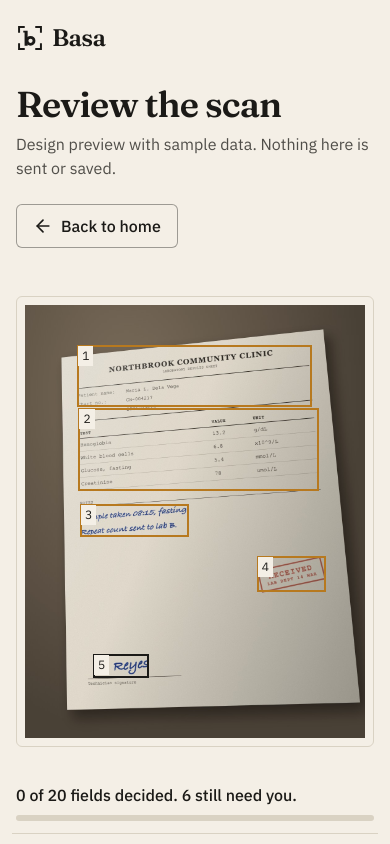
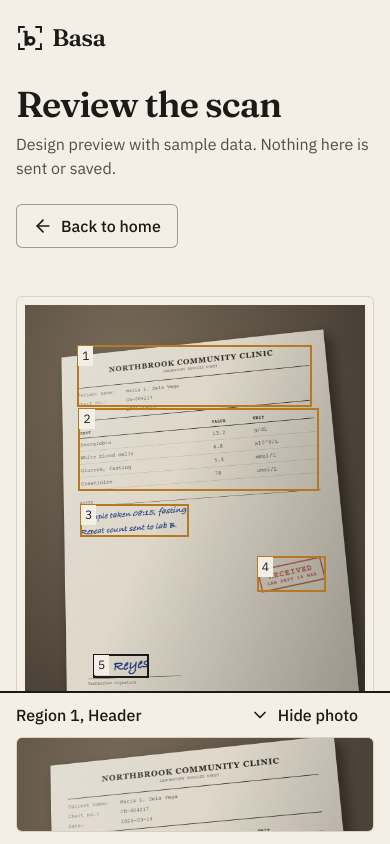
Before and after one commit to Tways-study/Basa, a Next.js app: page /review-preview in a window 390 px wide. Shown: the top 844 px of the page. Built offline with nearby package versions, Linux system fonts and the light colour scheme.

Commit message:
feat: keep the photo of the region being checked in view on the review screen
A bottom dock on phones and a sticky region crop on desktop follow the region
in view or holding focus, so checking a row no longer means scrolling back up.

Co-Authored-By: Claude Sonnet 5.5 <noreply@anthropic.com>

```diff
--- a/components/scan/review-workspace.tsx
+++ b/components/scan/review-workspace.tsx
@@ -10,7 +10,9 @@ import { FieldRow } from "@/components/scan/field-row";
 import { ReadAgain } from "@/components/scan/read-again";
 import { RecordPrint } from "@/components/scan/record-print";
 import { RecordSummary } from "@/components/scan/record-summary";
+import { DOCK_CLOSED_PAD, DOCK_OPEN_PAD, SourceDock, SourcePanel, useDockOpen } from "@/components/scan/source-dock";
 import { SourceCrop } from "@/components/scan/source-crop";
+import { regionDomId, useActiveRegion } from "@/components/scan/use-active-region";
 import { useImageSize } from "@/components/scan/use-image-size";
 import { Button } from "@/components/ui/button";
 import { type ReaderId, type ScanResult, ReviewsResponseSchema } from "@/lib/schemas";
@@ -203,16 +205,6 @@ export function ReviewWorkspace({
     }
   }
 
-  const marks: Mark[] = regions.map((r, i) => {
-    const mine = choices[r.id] ?? {};
-    // Green means the readers matched (and the person confirmed it). A flagged field the person settled
-    // is no longer amber, but it is not green either: the readers did not agree on it.
-    const flaggedOpen = r.fields.some((f) => f.status === "flagged" && !mine[f.key]);
-    const allAgreedAndConfirmed = r.fields.length > 0 && r.fields.every((f) => f.status === "agreed" && mine[f.key]);
-    const tone: Mark["tone"] = flaggedOpen ? "flag" : allAgreedAndConfirmed ? "verified" : "ink";
-    return { n: i + 1, box: r.bbox, tone, active: r.id === activeRegion };
-  });
-
   // Print only what is stored: every field decided, nothing changed since the last save.
   const canPrint = progress.complete && !dirty && (save.kind === "saved" || scan.status === "done");
   const confirmedOn = reviewedAt
@@ -224,6 +216,22 @@ export function ReviewWorkspace({
 
   const summary = canPrint ? buildSummary(numbered, choices) : [];
 
+  // The region being checked, for the pinned photo: follows scrolling and keyboard focus.
+  const { activeId, pin } = useActiveRegion(shown.map((x) => x.region.id));
+  const [dockOpen, setDockOpen] = useDockOpen();
+  const focused = shown.find((x) => x.region.id === activeId);
+  const dockRegion = focused ? { n: focused.n, kindLabel: KIND_LABEL[focused.region.kind], box: focused.region.bbox } : null;
+
+  const marks: Mark[] = regions.map((r, i) => {
+    const mine = choices[r.id] ?? {};
+    // Green means the readers matched (and the person confirmed it). A flagged field the person settled
+    // is no longer amber, but it is not green either: the readers did not agree on it.
+    const flaggedOpen = r.fields.some((f) => f.status === "flagged" && !mine[f.key]);
+    const allAgreedAndConfirmed = r.fields.length > 0 && r.fields.every((f) => f.status === "agreed" && mine[f.key]);
+    const tone: Mark["tone"] = flaggedOpen ? "flag" : allAgreedAndConfirmed ? "verified" : "ink";
+    return { n: i + 1, box: r.bbox, tone, active: r.id === activeRegion };
+  });
+
   const failedReadings = regions.reduce((sum, r) => sum + r.readings.filter((x) => x.error).length, 0);
 
   const pct = progress.total === 0 ? 0 : Math.round((progress.decided / progress.total) * 100);
@@ -234,15 +242,20 @@ export function ReviewWorkspace({
     <nav aria-label="Leave this scan" className="mb-6 print:hidden">
       <BackHome dirty={dirty && save.kind !== "saved"} />
     </nav>
-    <div className="grid items-start gap-6 lg:grid-cols-[minmax(0,2fr)_minmax(0,3fr)] print:hidden">
-      {photoUrl ? (
-        <ChartPhoto url={photoUrl} onError={onPhotoError ?? (() => {})} marks={marks} />
-      ) : (
-        <p className="rounded-md border bg-muted p-3 text-muted-foreground">The photo could not be loaded.</p>
-      )}
+    {/* On phones the pinned photo covers the bottom of the screen, so the page keeps room under its last control. */}
+    <div className={`grid items-start gap-6 lg:grid-cols-[minmax(0,2fr)_minmax(0,3fr)] lg:pb-0 print:hidden ${dockRegion ? (dockOpen ? DOCK_OPEN_PAD : DOCK_CLOSED_PAD) : ""}`}>
+      {/* One sticky stack on desktop: the whole photo, then the crop of the region being checked. */}
+      <div className="flex flex-col gap-4 lg:sticky lg:top-4 lg:max-h-[calc(100dvh-2rem)] lg:overflow-auto">
+        {photoUrl ? (
+          <ChartPhoto url={photoUrl} onError={onPhotoError ?? (() => {})} marks={marks} stickyOnDesktop={false} compact />
+        ) : (
+          <p className="rounded-md border bg-muted p-3 text-muted-foreground">The photo could not be loaded.</p>
+        )}
+        <SourcePanel region={dockRegion} url={photoUrl} size={size} />
+      </div>
 
       <div className="flex flex-col gap-6">
-        <div className="sticky top-0 z-10 -mx-1 flex flex-col gap-2 border-b bg-background px-1 py-3">
+        <div className="sticky top-0 z-10 -mx-1 flex flex-col gap-2 border-b bg-background px-1 py-2 lg:py-3">
           <p role="status" aria-live="polite" className="font-medium">
             {progress.decided} of {progress.total} fields decided
             {progress.flaggedLeft > 0 ? `. ${progress.flaggedLeft} still need you.` : "."}
@@ -291,6 +304,7 @@ export function ReviewWorkspace({
             size={size}
             choices={choices[region.id] ?? {}}
             onChoose={(key, choice) => choose(region.id, key, choice)}
+            onActivate={() => pin(region.id)}
           />
         ))}
 
@@ -367,6 +381,7 @@ export function ReviewWorkspace({
         </div>
       </div>
     </div>
+    <SourceDock region={dockRegion} url={photoUrl} size={size} open={dockOpen} onOpenChange={setDockOpen} />
     <RecordPrint sections={buildPrintable(numbered, choices)} scanId={scan.scanId} confirmedOn={confirmedOn} />
     </>
   );
@@ -379,6 +394,7 @@ function RegionReview({
   size,
   choices,
   onChoose,
+  onActivate,
 }: {
   region: Region;
   n: number;
@@ -386,13 +402,21 @@ function RegionReview({
   size: ReturnType<typeof useImageSize>;
   choices: Choices;
   onChoose: (key: string, choice: Choices[string]) => void;
+  /** Focus or a tap inside this region makes it the one the pinned photo shows. */
+  onActivate: () => void;
 }) {
   const headingId = `review-region-${region.id}`;
   const failed = region.readings.filter((r) => r.error);
   const failedReaders: ReaderId[] = failed.map((r) => r.model);
 
   return (
-    <section aria-labelledby={headingId} className="flex flex-col gap-3 border-t pt-4">
+    <section
+      id={regionDomId(region.id)}
+      aria-labelledby={headingId}
+      onFocusCapture={onActivate}
+      onPointerDownCapture={onActivate}
+      className="flex scroll-mt-24 flex-col gap-3 border-t pt-4"
+    >
       <h2 id={headingId} className="text-2xl font-semibold">
         {n}. {KIND_LABEL[region.kind]}
       </h2>
--- /dev/null
+++ b/components/scan/source-dock.tsx
@@ -0,0 +1,118 @@
+"use client";
+
+import { useSyncExternalStore } from "react";
+import { ChevronDown, ChevronUp } from "lucide-react";
+import { SourceCrop } from "@/components/scan/source-crop";
+import type { ImageSize } from "@/components/scan/use-image-size";
+import { Button } from "@/components/ui/button";
+import type { BBox } from "@/lib/schemas";
+
+export type DockRegion = { n: number; kindLabel: string; box: BBox };
+
+const STORAGE_KEY = "basa.source-dock.open";
+
+/** Dock height while open, so the page can keep its last controls clear of it. */
+export const DOCK_OPEN_PAD = "pb-[calc(35dvh+3.5rem)]";
+export const DOCK_CLOSED_PAD = "pb-20";
+
+// Set on every toggle, so the button still works when the browser refuses to store anything.
+let remembered: boolean | null = null;
+
+function readOpen(): boolean {
+  if (remembered !== null) return remembered;
+  try {
+    return localStorage.getItem(STORAGE_KEY) !== "closed";
+  } catch (err) {
+    console.error("dock state read failed:", err instanceof Error ? err.name : "unknown error");
+    return true;
+  }
+}
+
+const listeners = new Set<() => void>();
+
+/** Open or closed, remembered on this device as a convenience; the screen works without it. */
+export function useDockOpen(): [boolean, (open: boolean) => void] {
+  // A store read, so the server and first client render agree (open) and no state is set in an effect.
+  const open = useSyncExternalStore(
+    (notify) => {
+      listeners.add(notify);
+      return () => void listeners.delete(notify);
+    },
+    readOpen,
+    () => true,
+  );
+  return [
+    open,
+    (next) => {
+      remembered = next;
+      try {
+        localStorage.setItem(STORAGE_KEY, next ? "open" : "closed");
+      } catch (err) {
+        console.error("dock state write failed:", err instanceof Error ? err.name : "unknown error");
+      }
+      for (const notify of listeners) notify();
+    },
+  ];
+}
+
+function ActiveSource({ region, url, size }: { region: DockRegion; url: string | null; size: ImageSize | null }) {
+  return (
+    <SourceCrop url={url} box={region.box} size={size} label={`Crop of region ${region.n}, the area the readers saw`} />
+  );
+}
+
+/** Phones: pinned to the bottom, following the region being reviewed. Collapses to a one-line bar. */
+export function SourceDock({
+  region,
+  url,
+  size,
+  open,
+  onOpenChange,
+}: {
+  region: DockRegion | null;
+  url: string | null;
+  size: ImageSize | null;
+  open: boolean;
+  onOpenChange: (open: boolean) => void;
+}) {
+  if (!region) return null;
+  return (
+    <section
+      aria-label="Photo of the region you are checking"
+      className="fixed inset-x-0 bottom-0 z-20 border-t-2 border-ink bg-background pb-[env(safe-area-inset-bottom)] lg:hidden print:hidden"
+    >
+      <div className="mx-auto flex max-w-5xl items-center justify-between gap-3 px-4">
+        <p className="font-medium" aria-live="polite">
+          Region {region.n}, {region.kindLabel}
+        </p>
+        <Button variant="ghost" aria-expanded={open} aria-controls="source-dock-body" onClick={() => onOpenChange(!open)}>
+          {open ? <ChevronDown aria-hidden="true" /> : <ChevronUp aria-hidden="true" />}
+          {open ? "Hide photo" : "Show photo"}
+        </Button>
+      </div>
+      {open ? (
+        <div
+          id="source-dock-body"
+          tabIndex={0}
+          aria-label={`Photo of region ${region.n}, scrollable`}
+          className="mx-auto max-h-[35dvh] max-w-5xl overflow-auto px-4 pb-3 outline-none focus-visible:ring-2 focus-visible:ring-ring"
+        >
+          <ActiveSource region={region} url={url} size={size} />
+        </div>
+      ) : null}
+    </section>
+  );
+}
+
+/** Desktop: the crop under the photo in the sticky left column. */
+export function SourcePanel({ region, url, size }: { region: DockRegion | null; url: string | null; size: ImageSize | null }) {
+  if (!region) return null;
+  return (
+    <section aria-label="Photo of the region you are checking" className="hidden flex-col gap-2 lg:flex print:hidden">
+      <h2 className="text-lg font-semibold">
+        Region {region.n}, {region.kindLabel}
+      </h2>
+      <ActiveSource region={region} url={url} size={size} />
+    </section>
+  );
+}
--- /dev/null
+++ b/components/scan/use-active-region.ts
@@ -0,0 +1,46 @@
+"use client";
+
+import { useCallback, useEffect, useMemo, useRef, useState } from "react";
+import { pickActiveRegion } from "@/lib/ui/active-region";
+
+// Not `review-region-…`: that is the heading id each section is labelled by.
+export const regionDomId = (id: string) => `region-section-${id}`;
+
+/**
+ * Follows the region being reviewed, for the source dock: the topmost region crossing a reading line a
+ * little below the top of the screen, or the one holding keyboard focus or a tap, whichever happened last.
+ * Observer entries only report changes, so the crossing set is kept between callbacks.
+ */
+export function useActiveRegion(orderedIds: readonly string[]) {
+  const key = orderedIds.join("|");
+  const ids = useMemo(() => (key ? key.split("|") : []), [key]);
+  const [active, setActive] = useState<string | null>(null);
+  const crossing = useRef(new Set<string>());
+
+  useEffect(() => {
+    if (ids.length === 0) return;
+    crossing.current = new Set();
+    const observer = new IntersectionObserver(
+      (entries) => {
+        for (const entry of entries) {
+          const id = ids.find((x) => regionDomId(x) === entry.target.id);
+          if (!id) continue;
+          if (entry.isIntersecting) crossing.current.add(id);
+          else crossing.current.delete(id);
+        }
+        setActive((current) => pickActiveRegion(crossing.current, ids, current));
+      },
+      // A thin band 20 to 35% down the screen: below the sticky progress strip, above the middle.
+      { rootMargin: "-20% 0px -65% 0px" },
+    );
+    for (const id of ids) {
+      const el = document.getElementById(regionDomId(id));
+      if (el) observer.observe(el);
+    }
+    return () => observer.disconnect();
+  }, [ids]);
+
+  // Focus (answering a field) or a tap inside a region pins that region until the next scroll change.
+  const pin = useCallback((id: string) => setActive(id), []);
+  return { activeId: pickActiveRegion(new Set(), ids, active), pin };
+}
```
Also changed, not shown: components/scan/chart-photo.tsx (+8 -2 lines), lib/ui/active-region.ts (added, +10 -0 lines), 3 other files (tests, documents, lock files or other folders).
